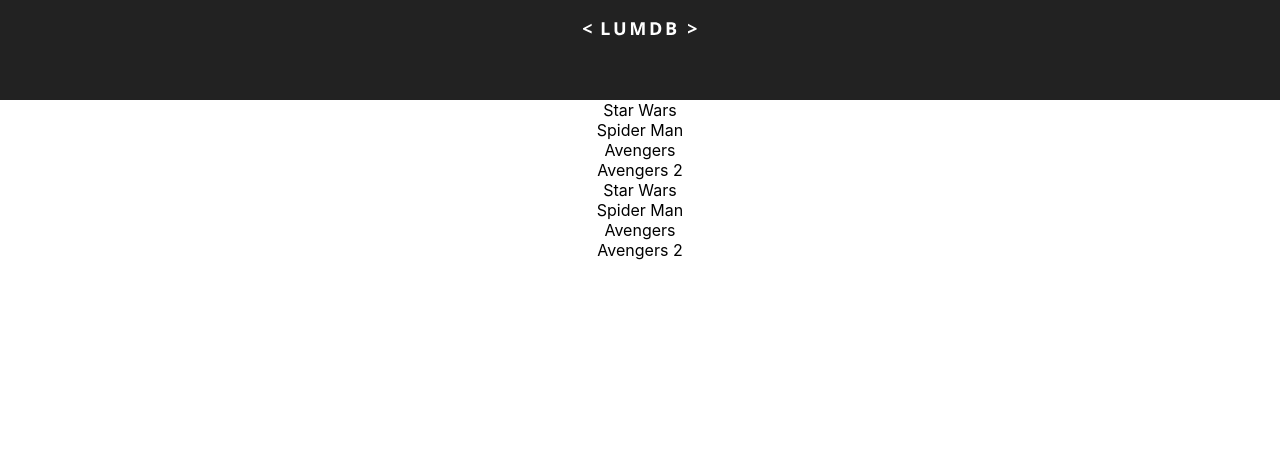
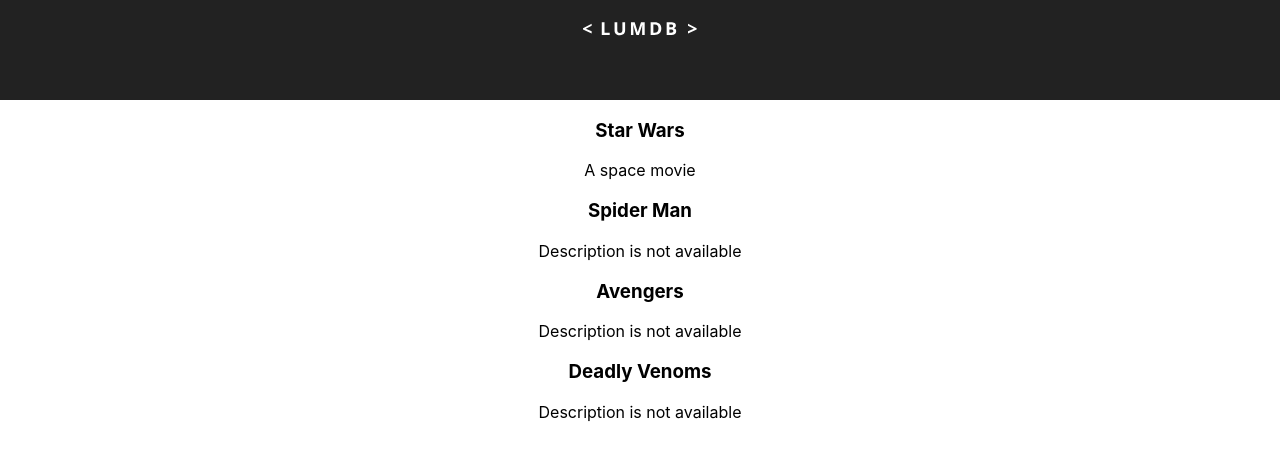
Before and after one commit to MikitaAleksandrovich/movie-database, a React (Create React App) app: page / in a window 1280 px wide. Shown: the top 460 px of the page. Built offline with nearby package versions, Linux system fonts and the light colour scheme.

Commit message:
Add PropTypes and defaultProp

```diff
--- a/package.json
+++ b/package.json
@@ -3,6 +3,7 @@
   "version": "0.1.0",
   "private": true,
   "dependencies": {
+    "prop-types": "^15.7.2",
     "react": "^16.8.6",
     "react-dom": "^16.8.6",
     "react-scripts": "3.0.1"
--- a/src/App.js
+++ b/src/App.js
@@ -6,7 +6,8 @@
 
 const movies = [{
     id: 1,
-    title: 'Star Wars'
+    title: 'Star Wars',
+    description: 'A space movie'
   }, {
     id: 2,
     title: 'Spider Man'
@@ -16,10 +17,9 @@
   },
   {
     id: 4,
-    title: 'Avengers 2'
+    title: 'Deadly Venoms'
   },
 ];
-
 
 class App extends Component {
   render() {
@@ -28,15 +28,7 @@
         <header className="App-header">
           <img src={logo} className="App-logo" alt="logo" />
         </header>
-
-        {movies.map(movie => <Movie key={movie.id} movie={movie} />)}
-
-
-
-
-
-
-        {movies.map(movie => <Movie key={movie.id} movie={movie}/>)}
+        {movies.map(movie => <Movie key={movie.id} movie={movie} description={movie.description} />)}
       </div>
     );
   }
--- a/src/Movie.js
+++ b/src/Movie.js
@@ -1,12 +1,24 @@
 import React, { Component } from 'react';
+import PropTypes from 'prop-types';
 
 
 export default class Movie extends Component {
+    static propTypes = {
+        movie: PropTypes.shape({
+            title: PropTypes.string.isRequired
+        }),
+        description: PropTypes.string
+    }
+
+    static defaultProps = {
+        description: 'Description is not available'
+    }
+
     render() {
-        const movie = this.props.movie;
         return (
             <div>
-                {movie.title}
+                <h3>{this.props.movie.title}</h3>
+                <p>{this.props.description}</p>
             </div>
         )
     }
```
Also changed, not shown: 1 other file (tests, documents, lock files or other folders).
